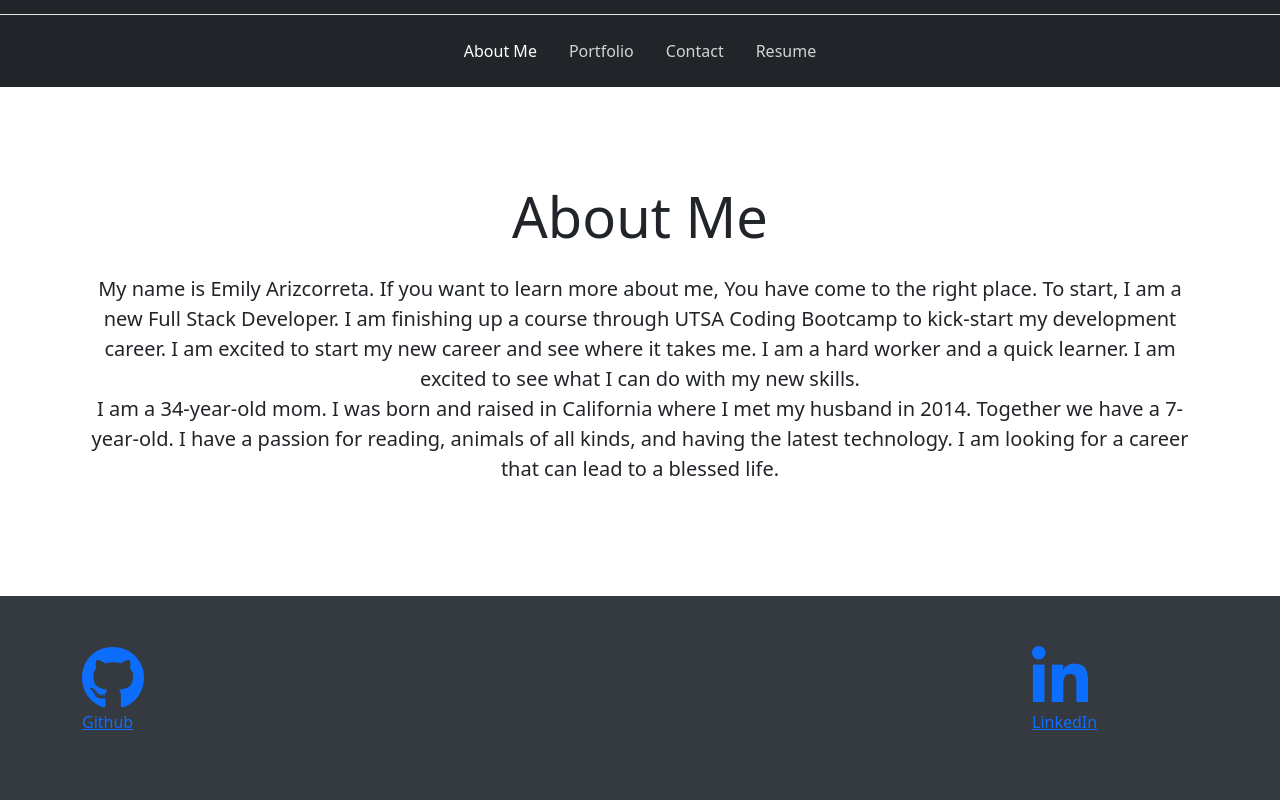
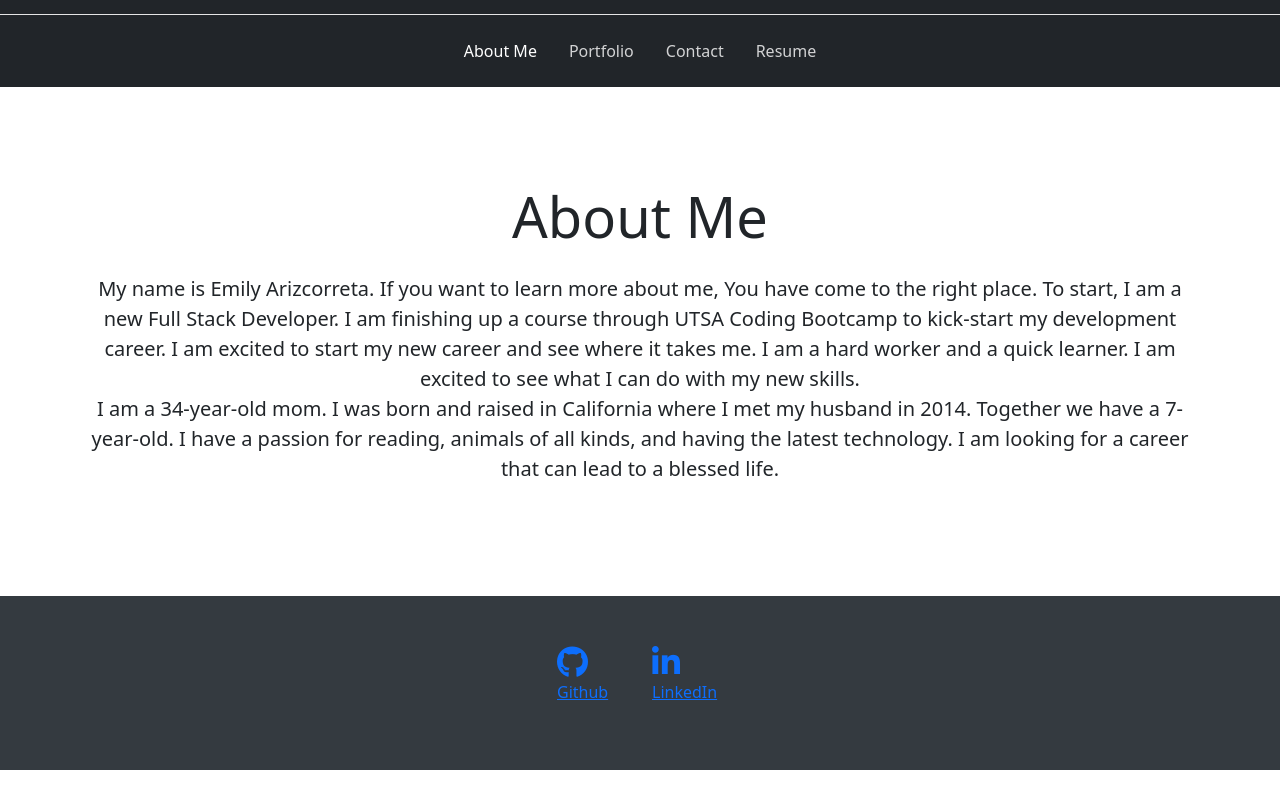
Before and after one commit to rosesandbooks89/my-professional-portfolio, a React (Create React App) app: page / in a window 1280 px wide. Shown: the part 250-1050 px from the top of the page. After the commit the page ends 1020 px from the top, so only its background shows below. Built offline with nearby package versions, Linux system fonts and the light colour scheme.

Commit message:
fixed footer issue

```diff
--- a/src/components/Footer.js
+++ b/src/components/Footer.js
@@ -4,16 +4,16 @@ function Footer() {
   return (
     <footer id="contact-me" className="footer">
       <div className="container">
-        <div className="row justify-content-md-between">
-          <div className="col-md-2">
+        <div className="row justify-content-md-center">
+          <div className="col-1 justify-content-md-center">
             <a href="https://github.com/rosesandbooks89">
-              <i className="fab fa-github fa-4x"></i>
+              <i className="fab fa-github fa-2x"></i>
               <p>Github</p>
             </a>
           </div>
-          <div className="col-md-2">
+          <div className="col-1 justify-content-md-center">
             <a href="https://www.linkedin.com/in/emilyarizcorreta/">
-              <i className="fab fa-linkedin fa-4x"></i>
+              <i className="fab fa-linkedin fa-2x"></i>
               <p>LinkedIn</p>
             </a>
           </div>
```
